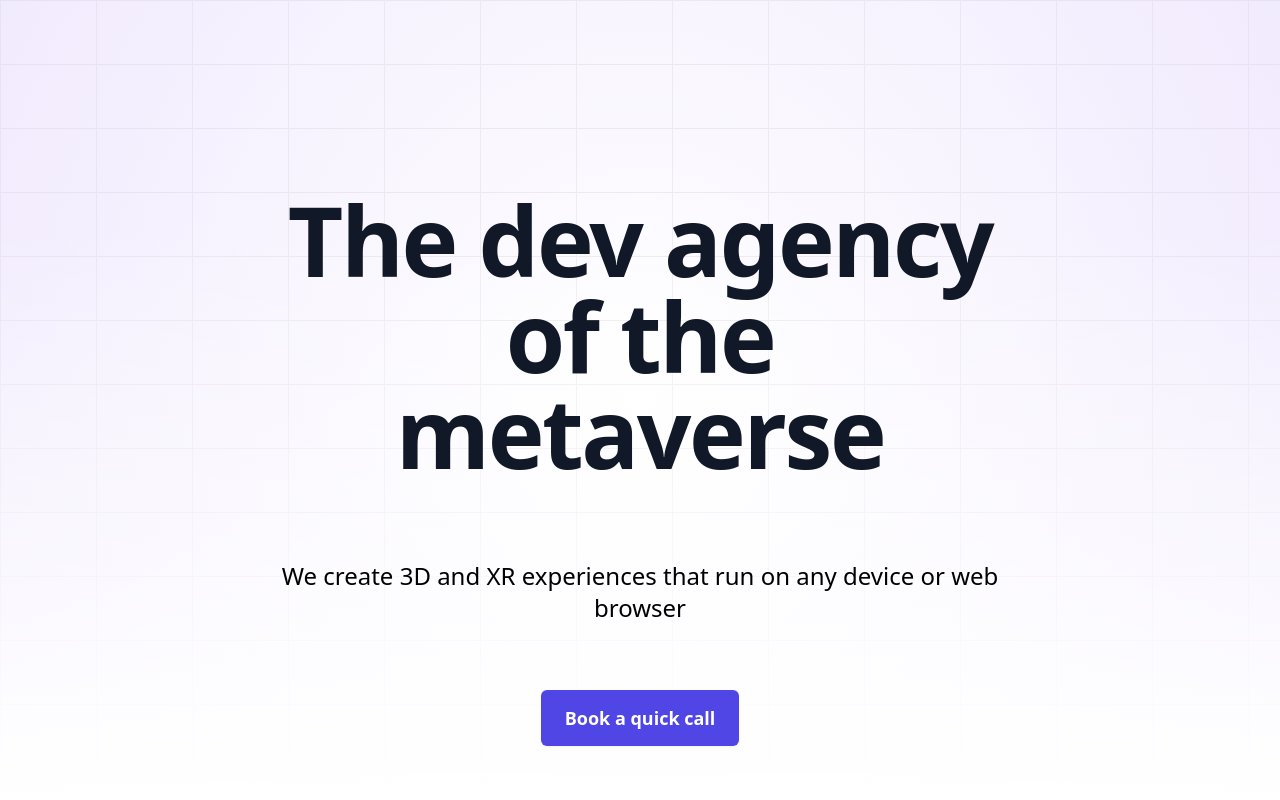
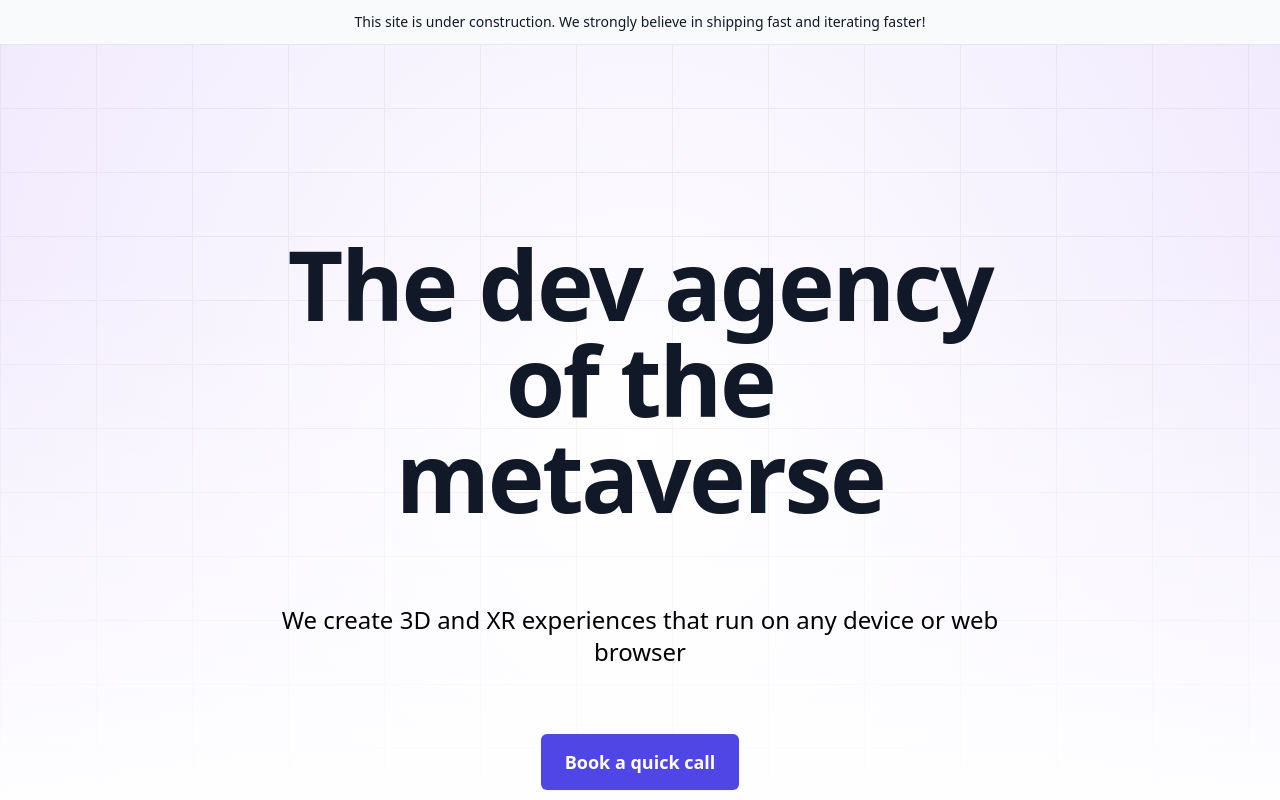
Before and after one commit to kngfshr/portfolio, a SvelteKit app: page / in a window 1280 px wide. Shown: the top 800 px of the page. Built offline with nearby package versions, Linux system fonts and the light colour scheme.

Commit message:
feat: Add WIP banner up top

```diff
--- a/src/routes/+layout.svelte
+++ b/src/routes/+layout.svelte
@@ -1,6 +1,13 @@
 <script lang="ts">
+	import { AlertTriangle } from 'tabler-icons-svelte';
 	import '../app.css';
 </script>
+
+<div class="relative isolate gap-x-6 bg-gray-50 px-6 py-2.5 sm:px-3.5">
+	<p class="text-sm md:text-md leading-6 text-gray-900 text-center mx-auto">
+		This site is under construction. We strongly believe in shipping fast and iterating faster!
+	</p>
+</div>
 
 <div class="z-0 relative flex flex-col items-center py-24 px-4 md:px-24 w-screen overflow-x-hidden">
 	<slot />
```
